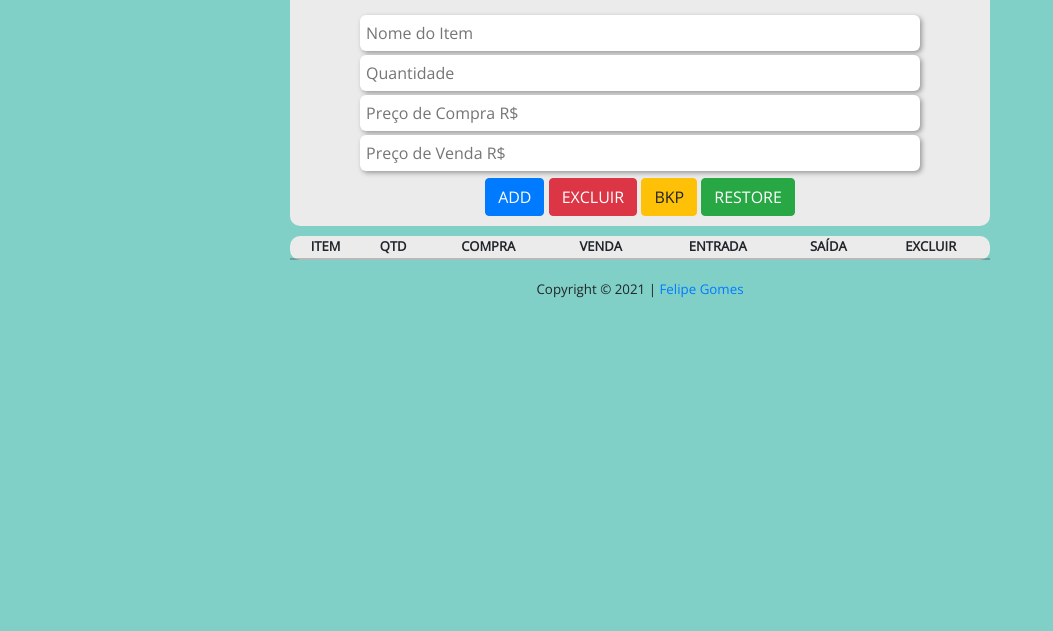
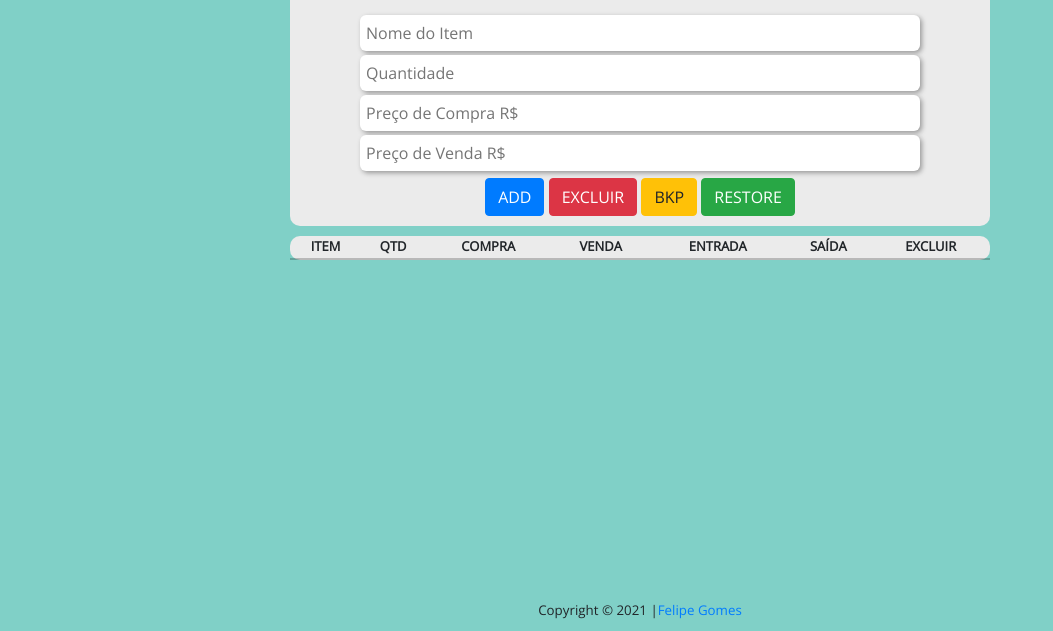
Before and after one commit to fomes/sistema-estoque, a plain HTML site: page index.html in a window 1280 px wide. Shown: the part 169-800 px from the top of the page, without its empty margins (0-1053 px from the left). Drawn offline with nearby package versions, Linux system fonts and the light colour scheme.

Commit message:
fix: footer position, include image preview

```diff
--- a/css/style.css
+++ b/css/style.css
@@ -1,19 +1,19 @@
 @charset "UTF-8";
-@import url('https://fonts.googleapis.com/css?family=Acme&display=swap');
-@import url('https://fonts.googleapis.com/css?family=Open+Sans&display=swap');
+@import url("https://fonts.googleapis.com/css?family=Acme&display=swap");
+@import url("https://fonts.googleapis.com/css?family=Open+Sans&display=swap");
 
 @font-face {
   font-family: Open Sans, sans-serif;
-  src: url('https://fonts.googleapis.com/css?family=Acme&display=swap');
+  src: url("https://fonts.googleapis.com/css?family=Acme&display=swap");
 }
 
 @font-face {
   font-family: Acme, sans-serif;
-  src: url('https://fonts.googleapis.com/css?family=Open+Sans&display=swap');
+  src: url("https://fonts.googleapis.com/css?family=Open+Sans&display=swap");
 }
 
 .f-body {
-  background-color: #80D0C7;
+  background-color: #80d0c7;
   font-family: Open Sans, sans-serif;
 }
 
@@ -54,7 +54,7 @@ h2 {
   color: rgb(30, 19, 179);
   font-weight: bolder;
   font-size: 14pt;
-  font-family: 'Segoe UI', Tahoma, Geneva, Verdana, sans-serif;
+  font-family: "Segoe UI", Tahoma, Geneva, Verdana, sans-serif;
   display: block;
   padding-top: 40px;
 }
@@ -75,7 +75,7 @@ p {
 
 .f-container {
   display: block;
-  background-color: #EBEBEB;
+  background-color: #ebebeb;
   border-radius: 10px;
   padding-bottom: 10px;
   width: 700px;
@@ -101,7 +101,7 @@ p {
 
 .f-grid {
   border-radius: 10px;
-  background-color: #EBEBEB;
+  background-color: #ebebeb;
   font-size: 13px;
   width: 700px;
 }
@@ -116,11 +116,13 @@ p {
 }
 
 .f-footer {
+  display: flex;
+  justify-content: center;
+  position: absolute;
+  font-size: smaller;
   bottom: 0;
-  text-align: center;
-  padding: 20px;
+  padding: 10px;
   width: 100%;
-  font-size: smaller;
 }
 
 @media (max-width: 630px) {
```
Also changed, not shown: public/preview.png (added).
